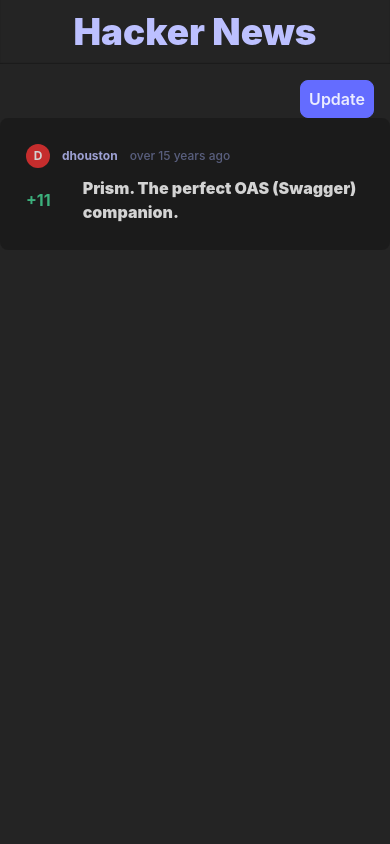
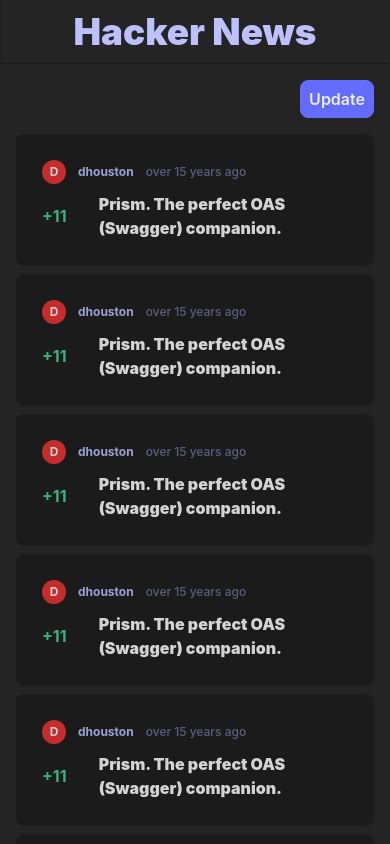
Before and after one commit to Paavveel/hacker-news, a React (Vite) app in the folder client/: page / in a window 390 px wide. Shown: the top 844 px of the page. Built offline with nearby package versions, Linux system fonts and the light colour scheme.

Commit message:
feat: add NewsCardList

```diff
--- /dev/null
+++ b/client/src/components/NewsCardList/NewsCardList.module.css
@@ -0,0 +1,20 @@
+.list {
+  display: flex;
+  flex-direction: column;
+  margin: 0;
+  padding: 2rem;
+
+  list-style: none;
+  gap: 1rem;
+}
+
+.label {
+  align-self: flex-end;
+}
+
+@media screen and (max-width: 768px) {
+  .list {
+    padding: 1rem;
+    gap: 0.5rem;
+  }
+}
--- /dev/null
+++ b/client/src/components/NewsCardList/NewsCardList.tsx
@@ -0,0 +1,25 @@
+import { DetailedHTMLProps, FC, HTMLAttributes } from 'react';
+import { NewsCard, Title } from '..';
+import styles from './NewsCardList.module.css';
+
+interface INewsCardListProps
+  extends DetailedHTMLProps<
+    HTMLAttributes<HTMLUListElement>,
+    HTMLUListElement
+  > {
+  posts: number[];
+}
+
+export const NewsCardList: FC<INewsCardListProps> = ({ posts }) => {
+  if (!posts) {
+    return <Title>No news found 😔</Title>;
+  }
+
+  return (
+    <ul className={styles.list}>
+      {posts.map((id) => (
+        <NewsCard key={id} newsId={id} />
+      ))}
+    </ul>
+  );
+};
--- a/client/src/components/index.ts
+++ b/client/src/components/index.ts
@@ -4,6 +4,7 @@
 export * from './Layout/Layout';
 export * from './Main/Main';
 export * from './NewsCard/NewsCard';
+export * from './NewsCardList/NewsCardList';
 export * from './Score/Score';
 export * from './Skeleton/Skeleton';
 export * from './Spinner/Spinner';
--- a/client/src/pages/MainPage/MainPage.tsx
+++ b/client/src/pages/MainPage/MainPage.tsx
@@ -1,5 +1,5 @@
 import cn from 'classnames';
-import { Button, NewsCard } from '../../components';
+import { Button, NewsCardList } from '../../components';
 import styles from './MainPage.module.css';
 
 export const MainPage = () => {
@@ -10,7 +10,7 @@
           <span>Update</span>
         </Button>
       </div>
-      <NewsCard newsId={1} />
+      <NewsCardList posts={new Array(7).fill(0).map((item, i) => i)} />
     </>
   );
 };
```
